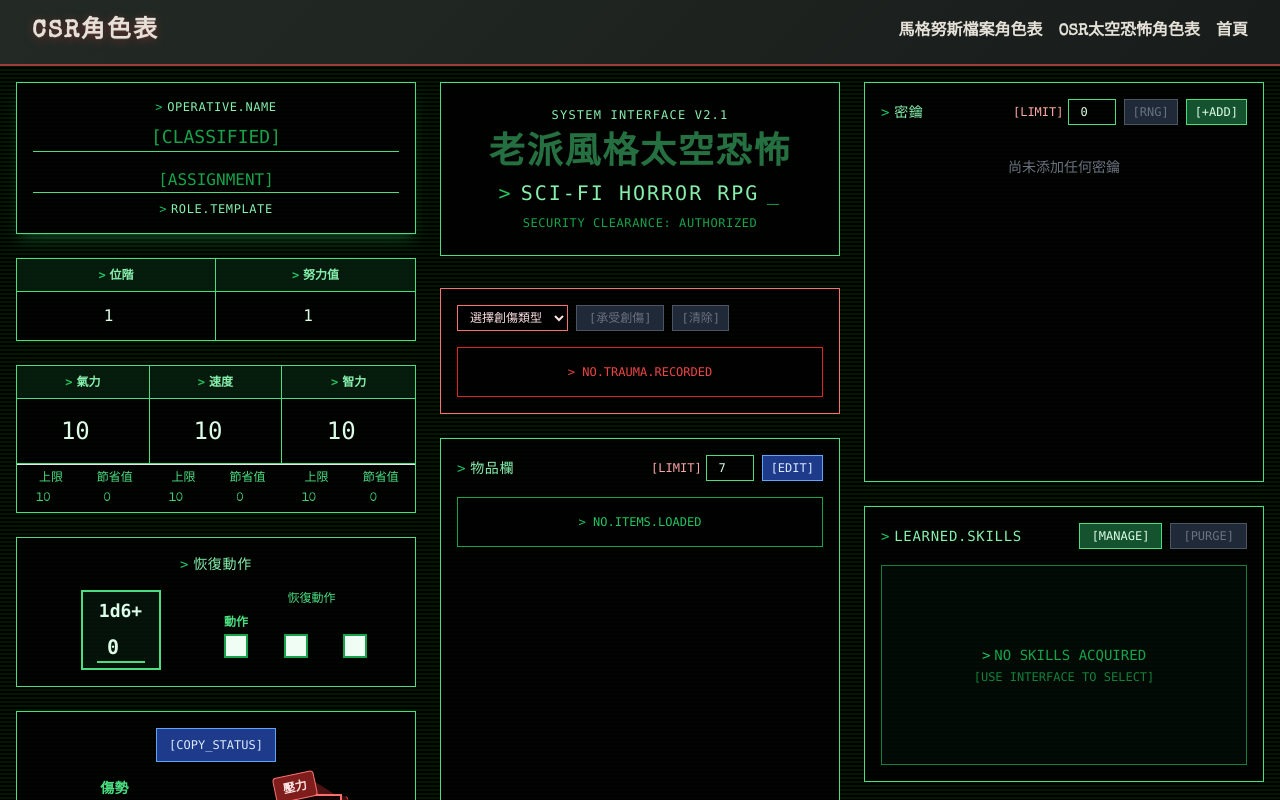
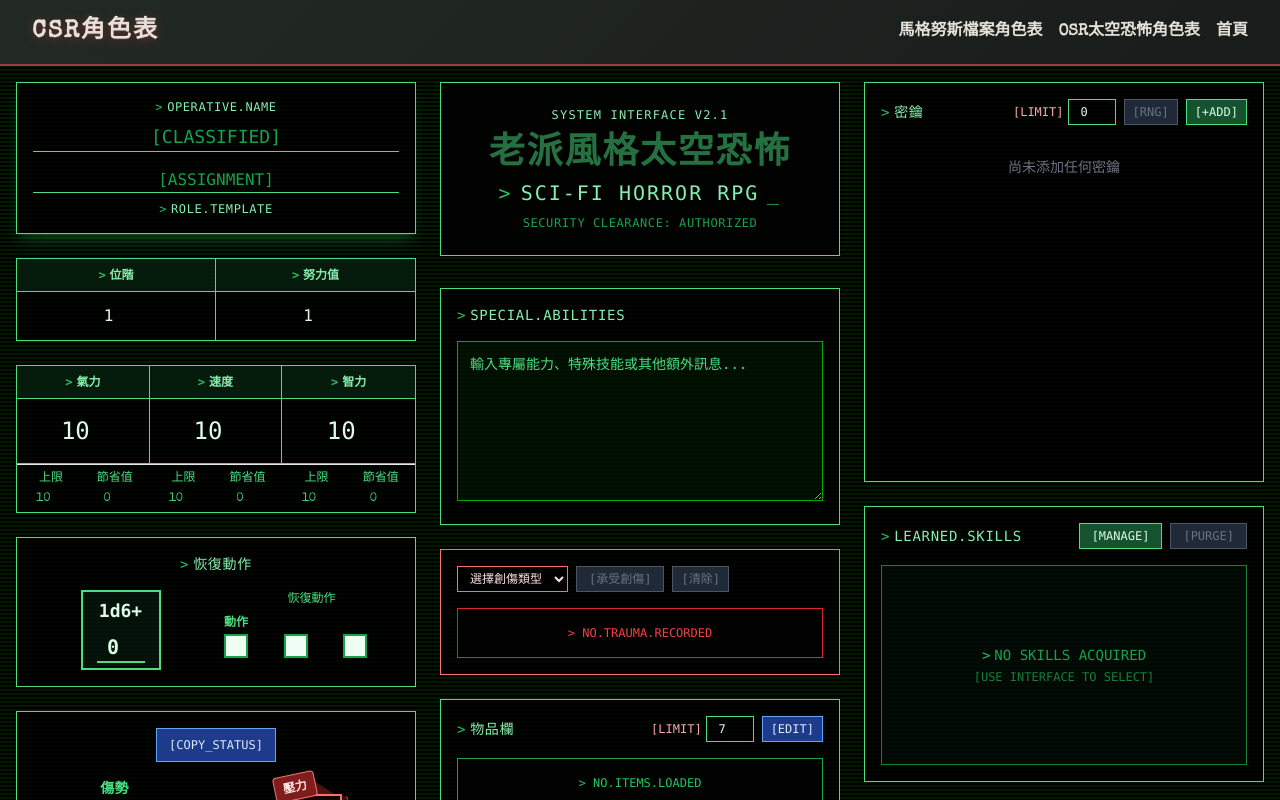
Before and after one commit to SassTTRPGtools/magnus-csr, a Nuxt app: page /mothership-character in a window 1280 px wide. Shown: the top 800 px of the page. Built offline with nearby package versions, Linux system fonts and the light colour scheme.

Commit message:
feat: 增加特性

```diff
--- a/app/pages/mothership-character.vue
+++ b/app/pages/mothership-character.vue
@@ -373,6 +373,20 @@
               <span class="text-green-500 animate-ping">_</span>
             </div>
             <div class="mt-2 text-xs text-green-600 tracking-wider">SECURITY CLEARANCE: AUTHORIZED</div>
+          </div>
+
+          <!-- 專屬能力 -->
+          <div class="mb-6">
+            <div class="border border-green-400 bg-black bg-opacity-80 p-4">
+              <div class="text-green-300 text-sm uppercase tracking-wider mb-4 flex items-center">
+                <span class="text-green-500">></span> <span class="ml-1">SPECIAL.ABILITIES</span>
+              </div>
+
+              <textarea v-model="character.specialAbilities"
+                       placeholder="輸入專屬能力、特殊技能或其他額外訊息..."
+                       class="w-full h-40 text-sm bg-transparent border border-green-600 text-green-100 placeholder-green-400 font-mono p-3 resize-none focus:outline-none focus:border-yellow-400 focus:bg-green-900 focus:bg-opacity-20 transition-all duration-200"
+                       rows="4"></textarea>
+            </div>
           </div>
 
           <!-- 創傷系統 -->
@@ -875,6 +889,7 @@ const character = ref({
   inventoryLimit: 7,
   selectedSkills: [],
   traumas: [],
+  specialAbilities: '',
   xp: 0,
   background: '',
   recoveryBonus: 0,
```
